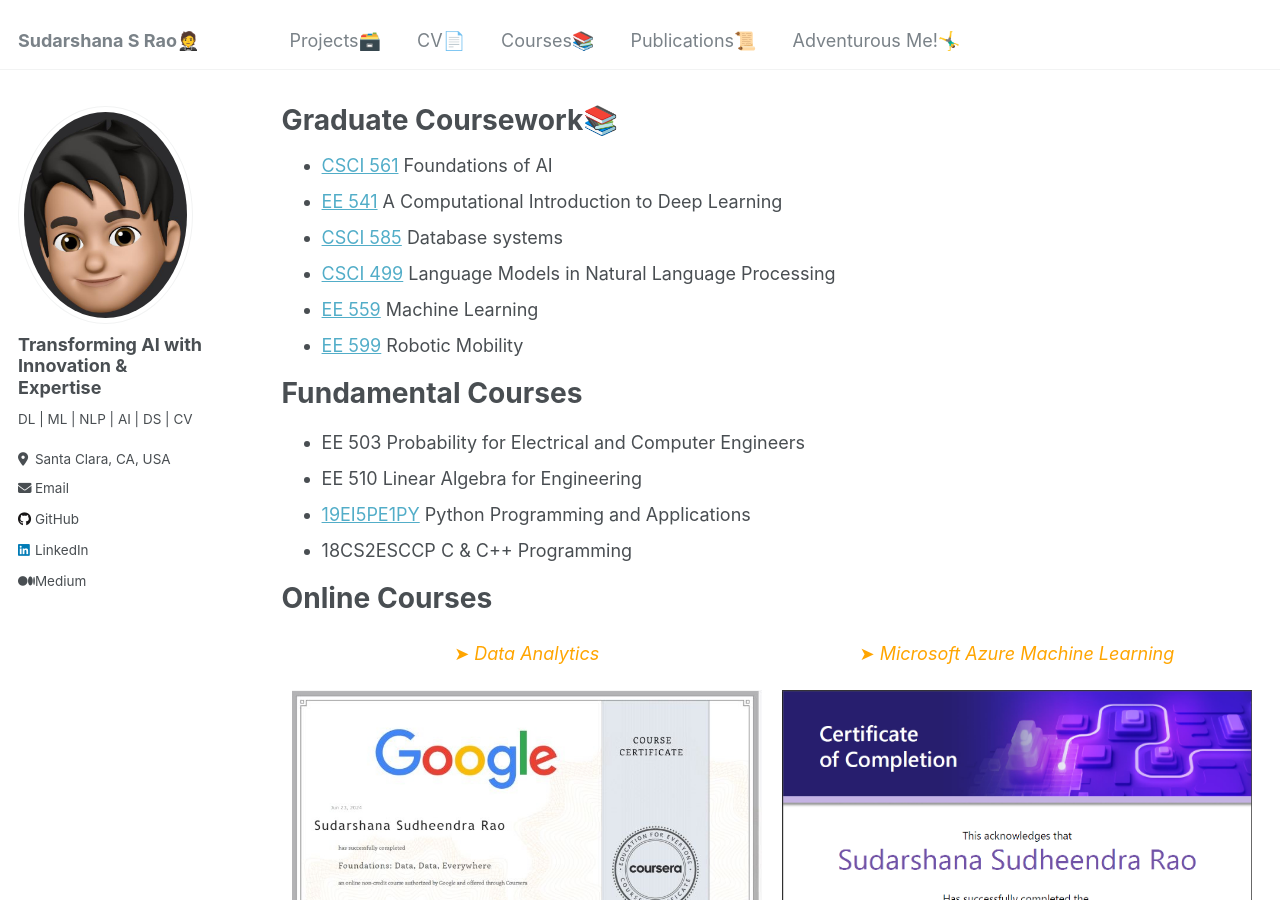
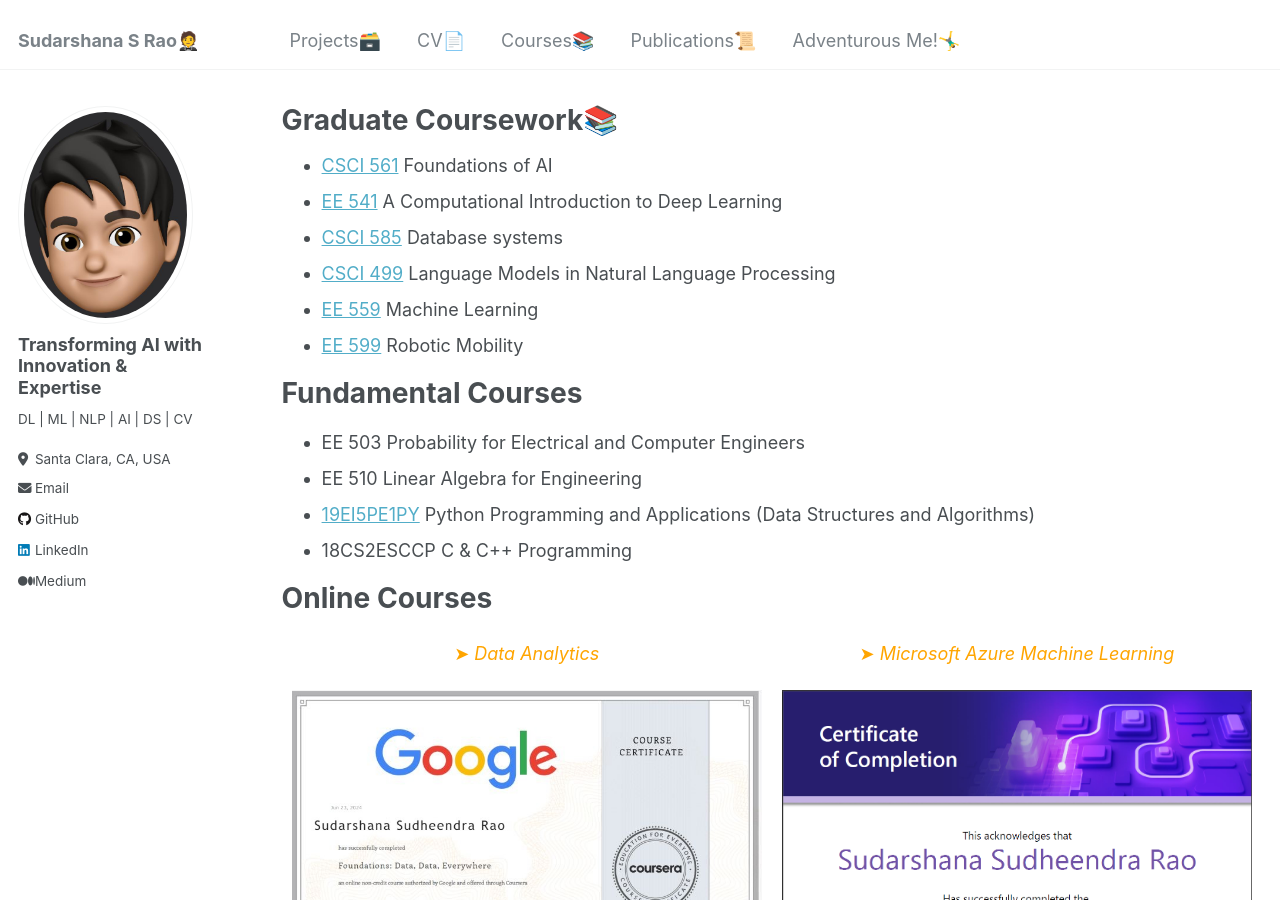
Before and after one commit to SudarshanaSRao/SudarshanaSRao.github.io, a Jekyll site: the page built from _pages/courses.md, in a window 1280 px wide and 900 px high. Built offline with Jekyll 4.4.1, drawn with Linux system fonts in a browser that asks for light colours.

Commit message:
Update courses.md

```diff
--- a/_pages/courses.md
+++ b/_pages/courses.md
@@ -21,7 +21,7 @@ Fundamental Courses
 ==================
 * EE 503  Probability for Electrical and Computer Engineers
 * EE 510  Linear Algebra for Engineering
-* [19EI5PE1PY](https://github.com/SudarshanaSRao/Python-and-its-applications-in-ML) Python Programming and Applications
+* [19EI5PE1PY](https://github.com/SudarshanaSRao/Python-and-its-applications-in-ML) Python Programming and Applications (Data Structures and Algorithms)
 * 18CS2ESCCP C & C++ Programming
 
 Online Courses
```
